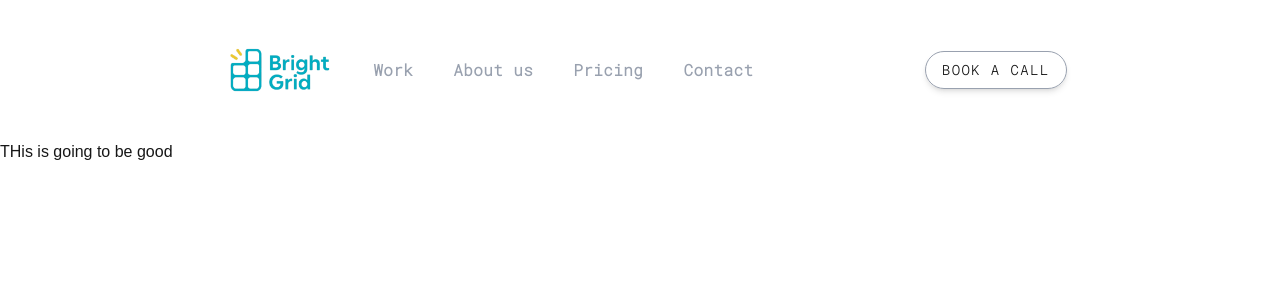
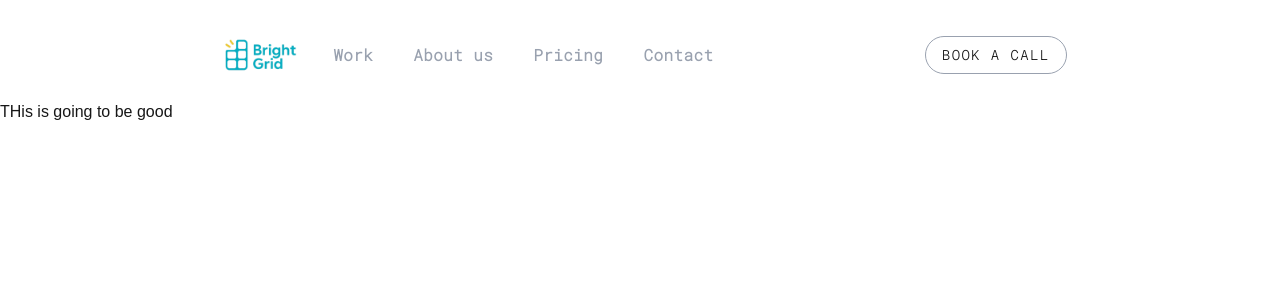
Before and after one commit to shashwat558/Brightgird, a Next.js app: page / in a window 1280 px wide. Shown: the top 300 px of the page. Built offline with nearby package versions, Linux system fonts and the light colour scheme.

Commit message:
added scroll animation

```diff
--- a/app/layout.tsx
+++ b/app/layout.tsx
@@ -26,7 +26,7 @@ export default function RootLayout({
   return (
     <html lang="en">
       <body
-        className={`${geistSans.variable} ${geistMono.variable} antialiased`}
+        className={`${geistSans.variable} ${geistMono.variable} antialiased bg-gray-500`}
 
       >
 
--- a/app/page.tsx
+++ b/app/page.tsx
@@ -2,6 +2,6 @@ import Image from "next/image";
 
 export default function Home() {
   return (
-    <div>THis is going to be good</div>
+    <div className="h-[200vh] bg-transparent">THis is going to be good</div>
   );
 }
--- a/components/Navbar.tsx
+++ b/components/Navbar.tsx
@@ -4,7 +4,7 @@ import { ArrowLeft, ArrowRight } from 'lucide-react'
 import { Roboto_Mono } from 'next/font/google'
 import Image from 'next/image'
 import Link from 'next/link'
-import React, { useState } from 'react'
+import React, { useEffect, useState } from 'react'
 import {AnimatePresence, motion} from "framer-motion";
 
 const navLinks = [
@@ -33,12 +33,35 @@ const Robotomono = Roboto_Mono({
 
 const Navbar = () => {
     const [isHovering, setIsHovering] = useState(false);
+    const [isScrolled, setIsScrolled] = useState(false);
+
+   useEffect(() => {
+    const handleScroll = () => {
+        const scrollY = window.scrollY;
+        if (scrollY > 10) {
+            setIsScrolled(true)
+
+
+        } else {
+        setIsScrolled(false);
+        }
+    };
+
+    window.addEventListener("scroll", handleScroll);
+
+    return () => window.removeEventListener("scroll", handleScroll);
+    }, []);
   return (
-    <nav className={`w-full sticky top-0 flex justify-center items-center ${Robotomono.className}`}>
+    <AnimatePresence>
+    <motion.nav initial={{ top: 5 }}
+        animate={{ top: isScrolled ? 0 : 5 }}
+        transition={{ duration: 0.5, ease: "easeInOut" }}
+        className={`w-full z-50 flex justify-center items-center  ${Robotomono.className}`}
+        style={{ position: "sticky" }}>
         <div className='xl:w-2/3 w-full '>
           <div className='flex justify-between items-center'>
             <div className='flex items-center gap-5'>
-                <Image src={"/logo.png"} alt='logo' width={140} height={140}/>
+                <Image src={"/logo.png"} alt='logo' width={100} height={100}/>
 
                 <div className='flex items-center gap-10'>
                     {navLinks.map((link, index) => (
@@ -57,7 +80,7 @@ const Navbar = () => {
                 color: '#1f2937',
             }}
             transition={{ type: 'spring', damping: 20 }}
-            className='relative isolate inline-flex items-center justify-center text-base/6 uppercase font-mono tracking-widest shrink-0 focus:outline-none data-[focus]:outline-2 data-[focus]:outline-offset-2 data-[focus]:outline-blue-500 data-[disabled]:opacity-50 [&>[data-slot=icon]]:-mx-0.5 [&>[data-slot=icon]]:my-0.5 [&>[data-slot=icon]]:shrink-0 [&>[data-slot=icon]]:sm:my-1 px-4 py-2 sm:text-sm [&>[data-slot=icon]]:size-5 [&>[data-slot=icon]]:sm:size-4 gap-x-3 bg-[--btn-bg] text-[--btn-text] [--btn-bg:transparent] [--btn-border:theme(colors.primary/25%)] [--btn-text:theme(colors.primary)] [--btn-hover:theme(colors.secondary/20%)] text-center w-auto p-2 rounded-full border-[0.3px] border-gray-400 shadow-md cursor-pointer'
+            className='relative isolate inline-flex items-center justify-center text-base/6 uppercase font-mono tracking-widest shrink-0 focus:outline-none data-[focus]:outline-2 data-[focus]:outline-offset-2 data-[focus]:outline-blue-500 data-[disabled]:opacity-50 [&>[data-slot=icon]]:-mx-0.5 [&>[data-slot=icon]]:my-0.5 [&>[data-slot=icon]]:shrink-0 [&>[data-slot=icon]]:sm:my-1 px-4 py-2 sm:text-sm [&>[data-slot=icon]]:size-5 [&>[data-slot=icon]]:sm:size-4 gap-x-3 bg-[--btn-bg] text-[--btn-text] [--btn-bg:transparent] [--btn-border:theme(colors.primary/25%)] [--btn-text:theme(colors.primary)] [--btn-hover:theme(colors.secondary/20%)] text-center w-auto p-2 rounded-full border-[0.3px] border-gray-400 shadow-none cursor-pointer'
             onMouseEnter={() => setIsHovering(true)}
             onMouseLeave={() => setIsHovering(false)}
             layout
@@ -86,7 +109,8 @@ const Navbar = () => {
           </div>
 
         </div>
-    </nav>
+    </motion.nav>
+    </AnimatePresence>
   )
 }
 
```
